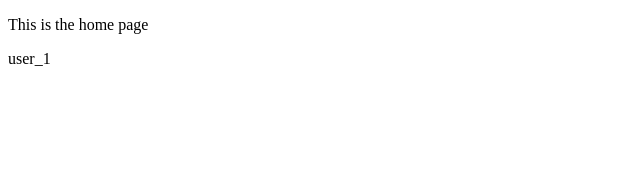
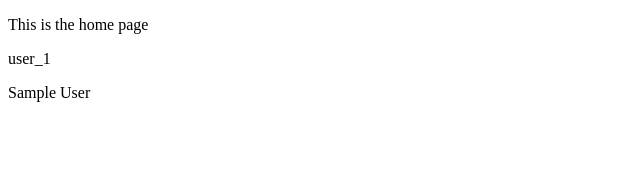
Before and after one commit to jamesdaniel3/MindMap, a React (Vite) app in the folder frontend/: page /home in a window 1280 px wide. Shown: the top 174 px of the page, without its empty margins (0-640 px from the left). Built offline with nearby package versions, Linux system fonts and the light colour scheme; no server answers; sample sign-in values are in the browser's storage.

Commit message:
login completed

```diff
--- a/frontend/src/routes/Home.jsx
+++ b/frontend/src/routes/Home.jsx
@@ -1,9 +1,9 @@
 function Home(userInfo) {
-  console.log(userInfo);
   return (
     <>
       <p>This is the home page</p>
-      <p>{userInfo.userInfo}</p>
+      <p>{userInfo.userInfo.uid}</p>
+      <p>{userInfo.userInfo.displayName}</p>
     </>
   );
 }
--- a/frontend/src/routes/Login.jsx
+++ b/frontend/src/routes/Login.jsx
@@ -21,8 +21,16 @@ function Login({ setUserInfo }) {
   useEffect(() => {
     const unsubscribe = onAuthStateChanged(auth, (currentUser) => {
       if (currentUser) {
-        // Pass user ID to parent component via prop
-        setUserInfo(currentUser.uid);
+        // Pass user info (id and name) to parent component via prop
+        const userInfo = {
+          uid: currentUser.uid,
+          displayName: currentUser.displayName || "User", // Fallback if name is null
+          email: currentUser.email,
+          photoURL: currentUser.photoURL, // Profile picture URL
+        };
+
+        // Set the user info in the parent component
+        setUserInfo(userInfo);
 
         // Redirect to home page
         navigate("/home");
@@ -37,7 +45,11 @@ function Login({ setUserInfo }) {
     try {
       setLoading(true);
       setError(null);
-      await signInWithPopup(auth, googleProvider);
+      const result = await signInWithPopup(auth, googleProvider);
+
+      // For debugging - log the user object to see all available properties
+      console.log("Google sign in result:", result.user);
+
       // Redirect will happen in useEffect when auth state changes
     } catch (error) {
       setError(error.message);
```
